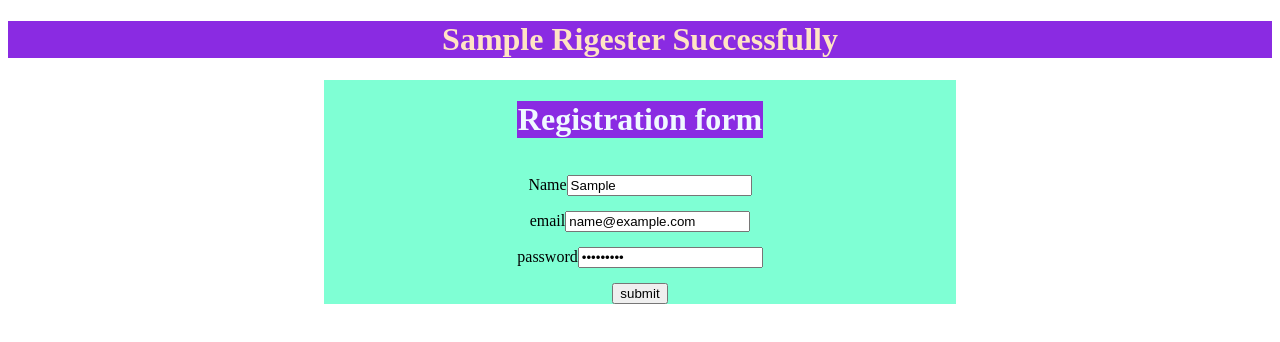
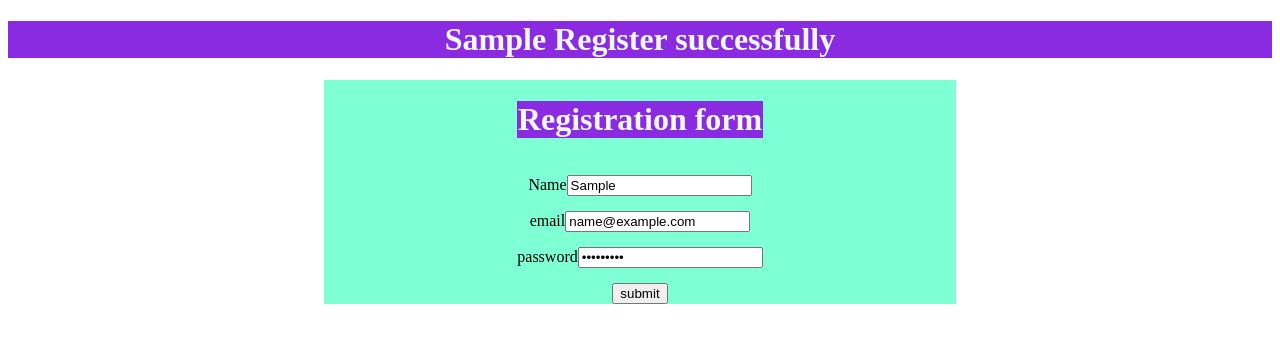
Before and after one commit to ABOBAKAR-IT/learn-react, a React (Create React App) app: page / in a window 1280 px wide. Both pictures are taken after typing "Sample", "name@example.com", "Sample123" into the empty fields and a click on the button "submit". Shown: the top 342 px of the page. Built offline with nearby package versions, Linux system fonts and the light colour scheme.

Commit message:
form registration using video with out useEffect

```diff
--- a/src/App.js
+++ b/src/App.js
@@ -1,17 +1,15 @@
-import React,{useState} from "react";
+import React from "react";
 import ChildA from './childA'
 import "./style.css"
 function App(){
-const [vname,setvname]=useState()
 
- function lifting(data){
-console.log(data)
-setvname(data[0])
- }
+
+
+
   return(
    <div>
- {vname?<h1 id="r1">{vname} Rigester Successfully</h1>:<></>}
-<ChildA getvalue={lifting}/>
+
+<ChildA />
    </div>
   )
 }
--- a/src/childA.jsx
+++ b/src/childA.jsx
@@ -1,27 +1,35 @@
 import React,{useState} from 'react'
 import "./style.css"
-function ChildA(props){
+function ChildA(){
+  const data={name:"",mail:"",password:""}
+    const [inputdata,setinputdata]=useState(data)
 
-    const [name,setname]=useState()
-    const [email,setemail]=useState()
-    const [password,setpassword]=useState()
+    function handleinput(e){
+     setinputdata({...inputdata,[e.target.name]:e.target.value})
+     console.log(inputdata)
+    }
 
     function submitdata(e){
         e.preventDefault(); // use for prevent html default behavior
-       const alldata=[name,email,password]
-    props.getvalue(alldata)
+   if(!inputdata.name|| !inputdata.mail||!inputdata.password){
+    alert("fill all input")
+   }
+   else{
+
+   }
        }
         return(
           <div id="farmdata">
+        {(inputdata.name&&inputdata.mail&&inputdata.password)?<h1 id='r1'>{inputdata.name} Register successfully</h1>:<></>}
       <div id="div2">
           <form onSubmit={submitdata} id='farmdata'>
            <h1 id='r1'>Registration form </h1>
             <lable>Name</lable>
-            <input type="text" onChange={e=>setname(e.target.value)} required placeholder="Enter your name" /><br/>
+            <input type="text" name="name" onChange={handleinput}  placeholder="Enter your name" /><br/>
             <lable>email</lable>
-            <input type="mail" onChange={e=>setemail(e.target.value)} required placeholder="Enter your email" /><br/>
+            <input type="mail" name="mail" onChange={handleinput}  placeholder="Enter your email" /><br/>
             <lable>password</lable>
-            <input type="password" onChange={e=>setpassword(e.target.value)} required placeholder="Enter your password" /><br/>
+            <input type="password" name="password" onChange={handleinput}  placeholder="Enter your password" /><br/>
 
            <button >submit</button>
           </form>
```
